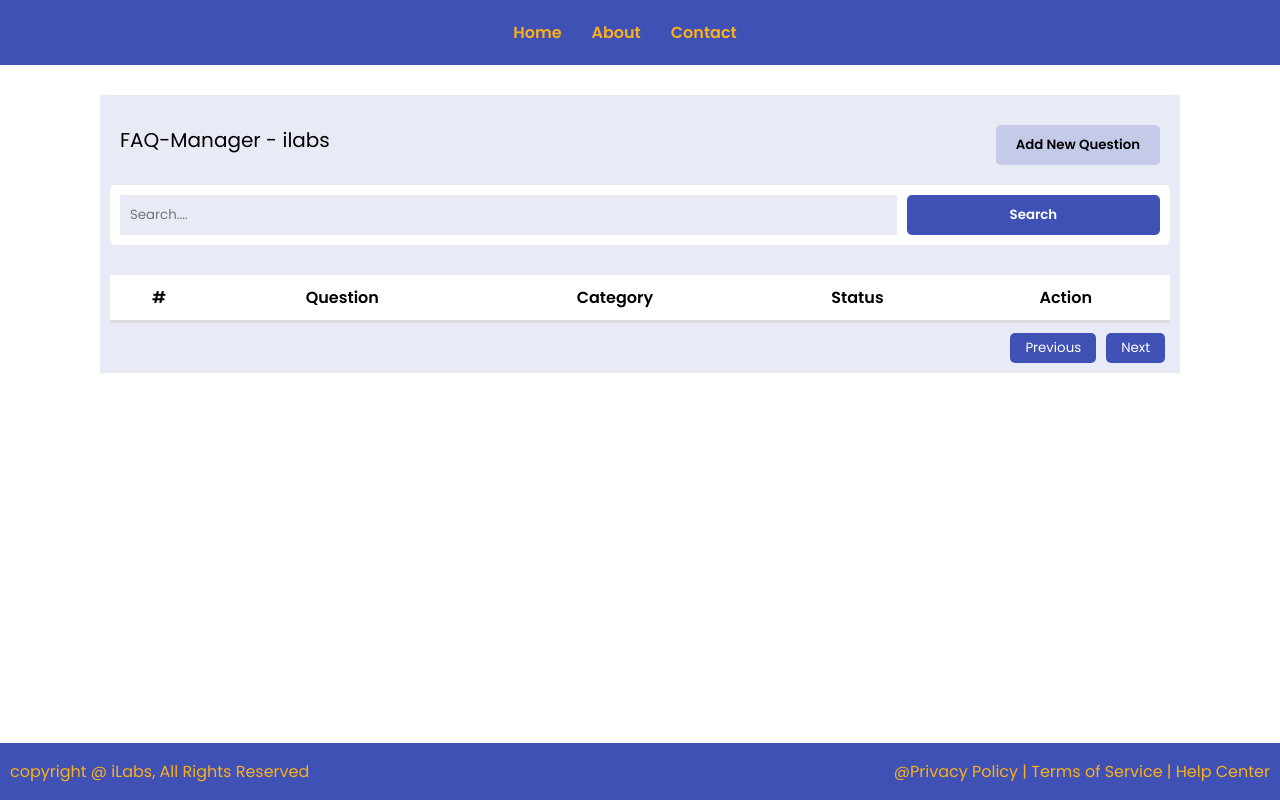
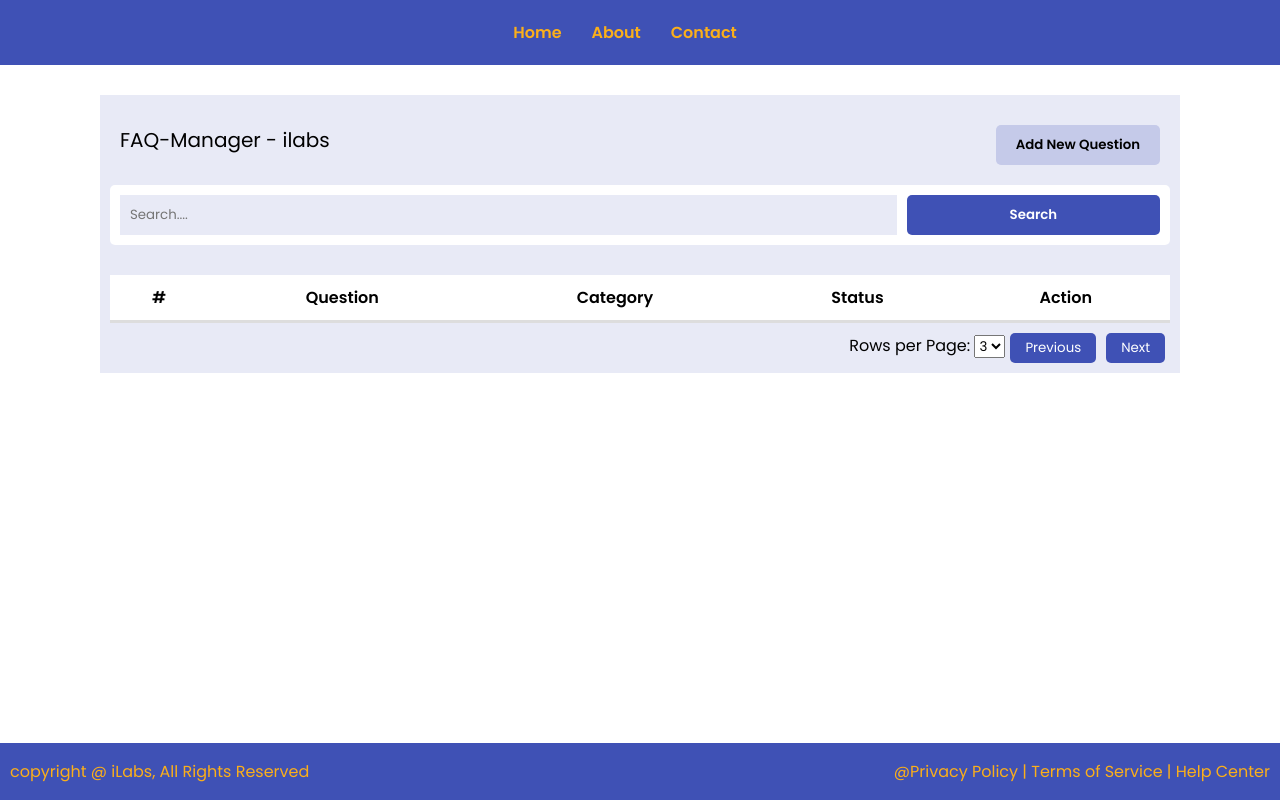
Before and after one commit to SidPerera/Assessment-ilabs-, a plain HTML site: page index.html in a window 1280 px wide. Drawn offline with nearby package versions, Linux system fonts and the light colour scheme.

Commit message:
UPDATED html file

```diff
--- a/index.html
+++ b/index.html
@@ -17,7 +17,6 @@
           <li><a href="#">Contact</a></li>
         </ul>
       </nav>
-
     <main>
         <div class="container">
             <div class="outerbox">
@@ -30,22 +29,18 @@
                     <form>
                         <label for="question" id="tag">Question:</label>
                         <input type="text" id="question" name="question">
-
                         <label for="category" id="tag">Category:</label>
                         <input type="text" id="category" name="category">
-
                         <button type="button" id="cancelBtn">Back</button>
                         <button type="submit" id="newSubmitBtn">Post</button>
                     </form>
                 </div>
             </div>
-
             <!-- Search bar -->
             <div class="searchBox">
                 <input type="search" id="textArea" placeholder="Search....">
                 <button  id="searchBtn">Search</button>
             </div>
-
             <div>
                 <!-- question table -->
                 <table id="questionTable">
@@ -59,42 +54,36 @@
                         </tr>
                     </thead>
                     <tbody>
-                        <!-- added questions will display here -->
+                        <!-- added questions with categories will display here -->
                     </tbody>
                 </table>
             </div>
-
             <!-- pagination -->
             <div class="pagination">
+                <div class="rows-per-page">
+                    <label for="rowsPerPage">Rows per Page:</label>
+                    <select id="rowsPerPage">
+                      <option value="3" selected>3</option>
+                      <option value="5">5</option>
+                      <option value="7">7</option>
+                    </select>
+                  </div>
                 <button id="prevPage"><span>Previous</span></button>
                 <button id="nextPage"><span>Next</span></button>
             </div>
         </div>
-
         <footer>
-            <!-- <ul class="footer-list">
-                <li class="center-align">copyright @ iLabs. All Rights Reserved</li>
-                <li>@Privacy Policy |</li>
-                <li>Terms of Service |</li>
-                <li>Help Center</li>
-            </ul> -->
             <div class="left-align">
                 <p>copyright @ iLabs, All Rights Reserved</p>
             </div>
-
             <div class="right-align">
                 <ul>
                     <li><a href="">@Privacy Policy |&nbsp</a></li>
                     <li><a href="">Terms of Service |&nbsp</a></li>
                     <li><a href="">Help Center</a></li>
                 </ul>
-                <!-- <a href="">@Privacy Policy |</a>
-                <a href="">Terms of Service |</a>
-                <a href="">Help Center</a> -->
             </div>
         </footer>
-
-
     </main>
 </body>
 </html>
```
